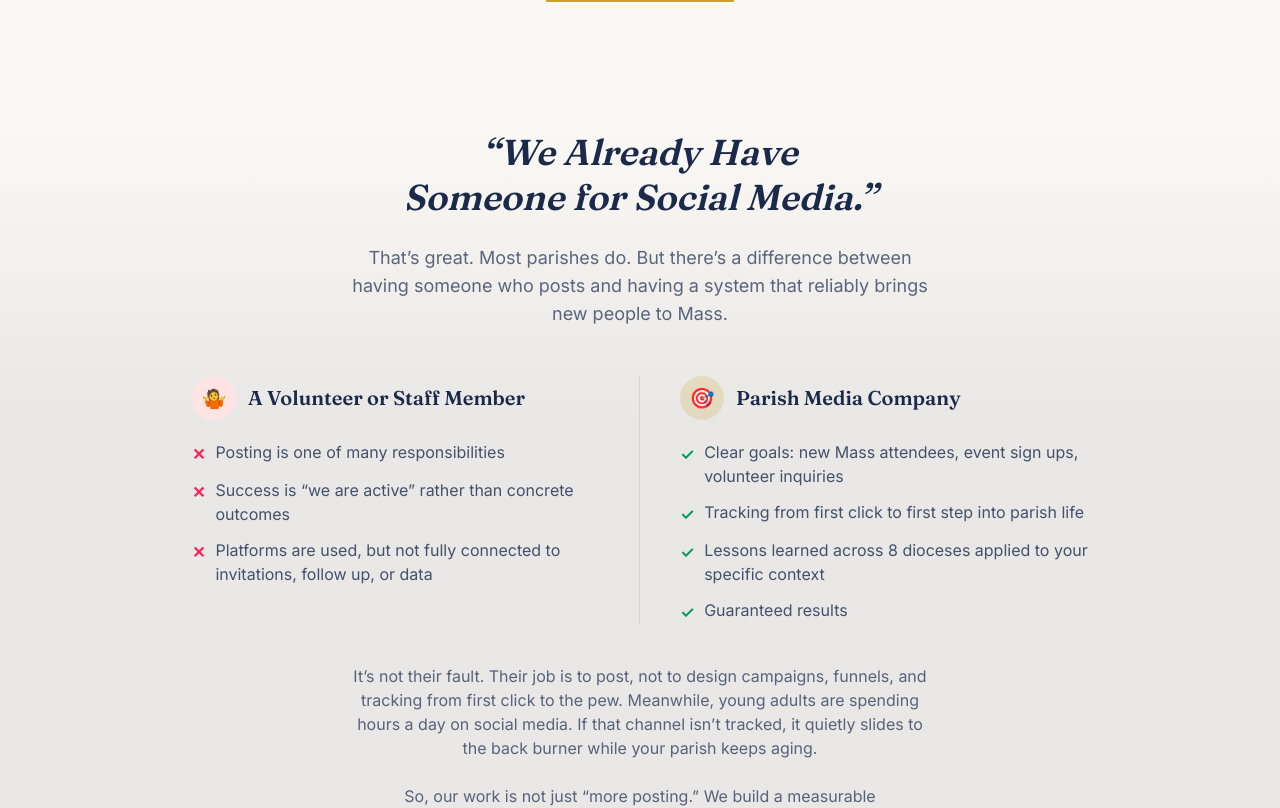
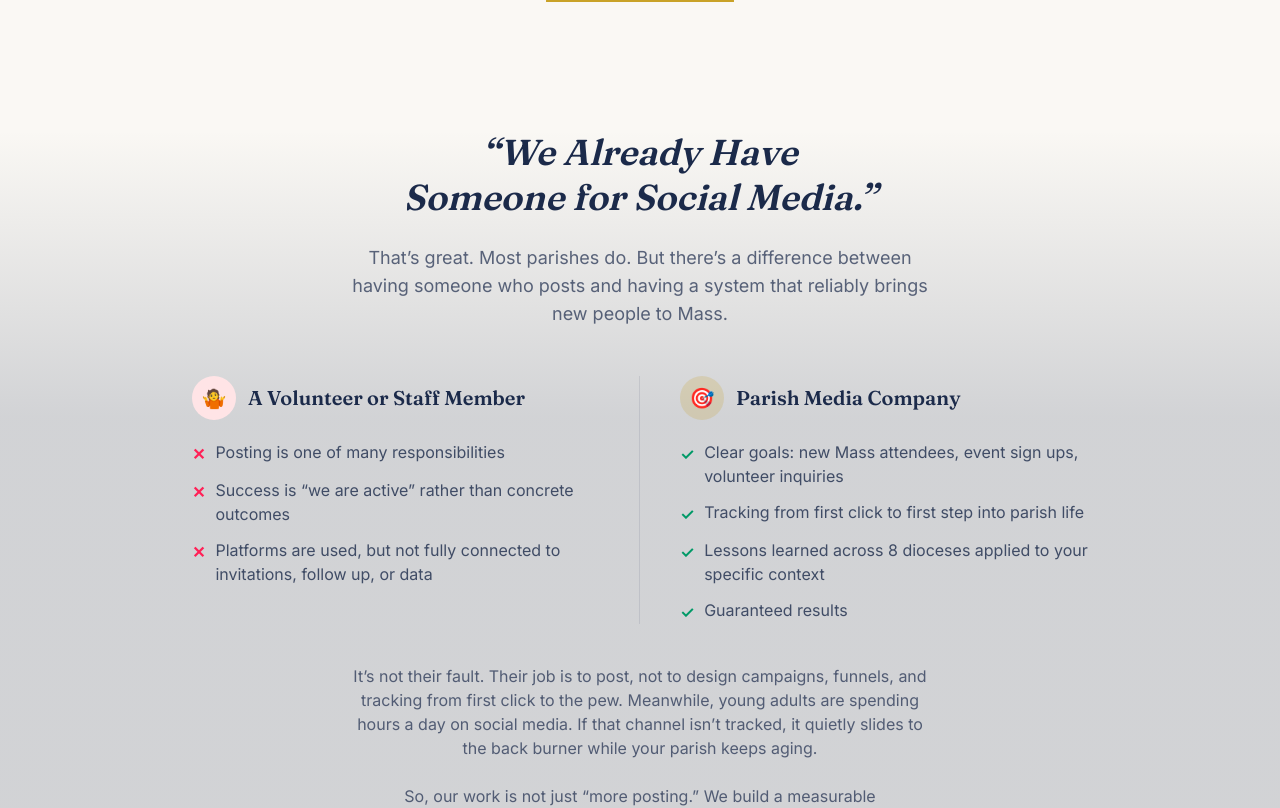
Before and after one commit to jarrelljd/parish-media-web, a Next.js app: page / in a window 1280 px wide. Shown: the part 1760-2568 px from the top of the page. Built offline with nearby package versions, Linux system fonts and the light colour scheme; no server answers.

Commit message:
Increase intensity of homepage gradient section background
Co-Authored-By: Claude Sonnet 5 <noreply@anthropic.com>

```diff
--- a/src/app/page.tsx
+++ b/src/app/page.tsx
@@ -286,7 +286,7 @@ export default function Home() {
             className="pointer-events-none absolute inset-0 -z-10"
             style={{
               background:
-                "linear-gradient(180deg, transparent 0%, rgba(27,42,74,0.08) 18%, rgba(27,42,74,0.08) 82%, transparent 100%)",
+                "linear-gradient(180deg, transparent 0%, rgba(27,42,74,0.18) 18%, rgba(27,42,74,0.18) 82%, transparent 100%)",
             }}
           />
           <div className="mx-auto max-w-4xl">
```
